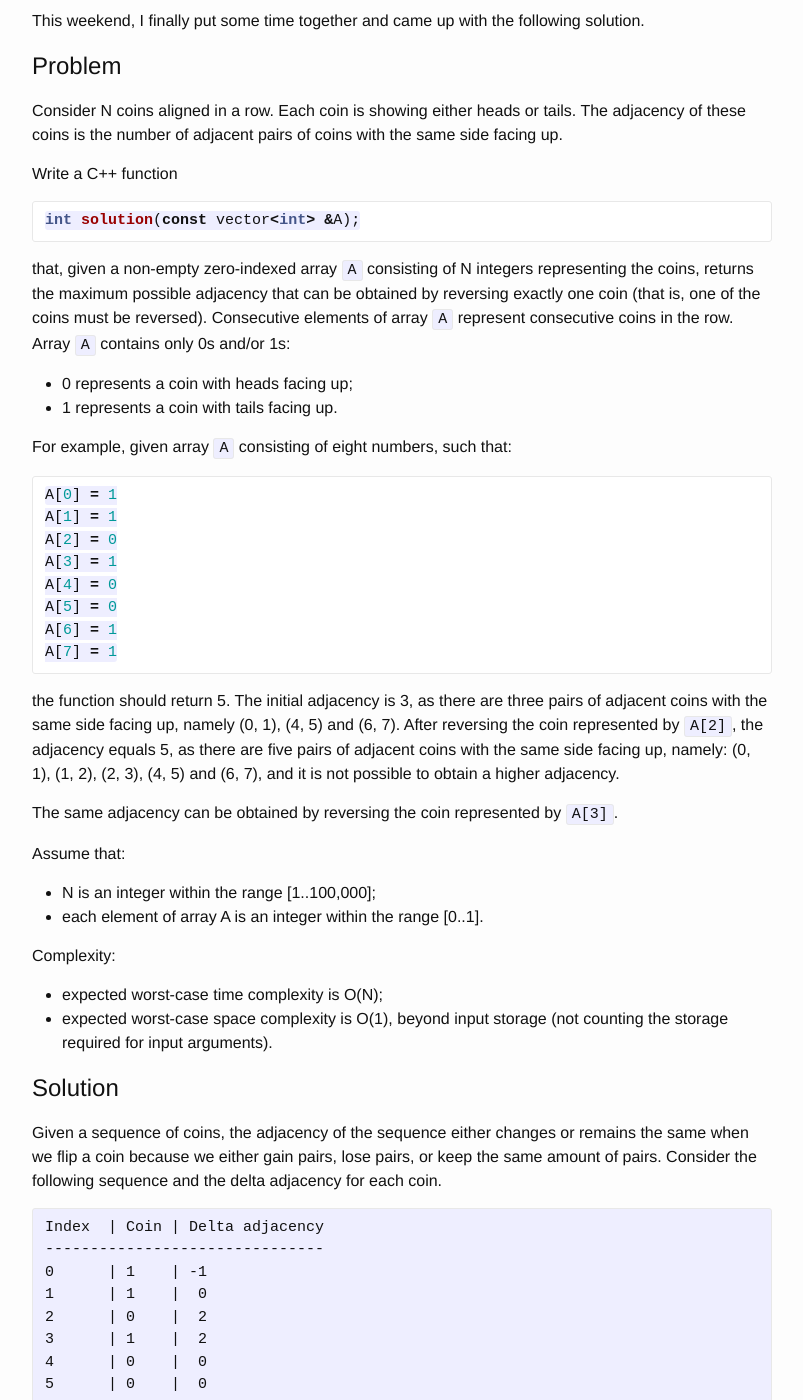
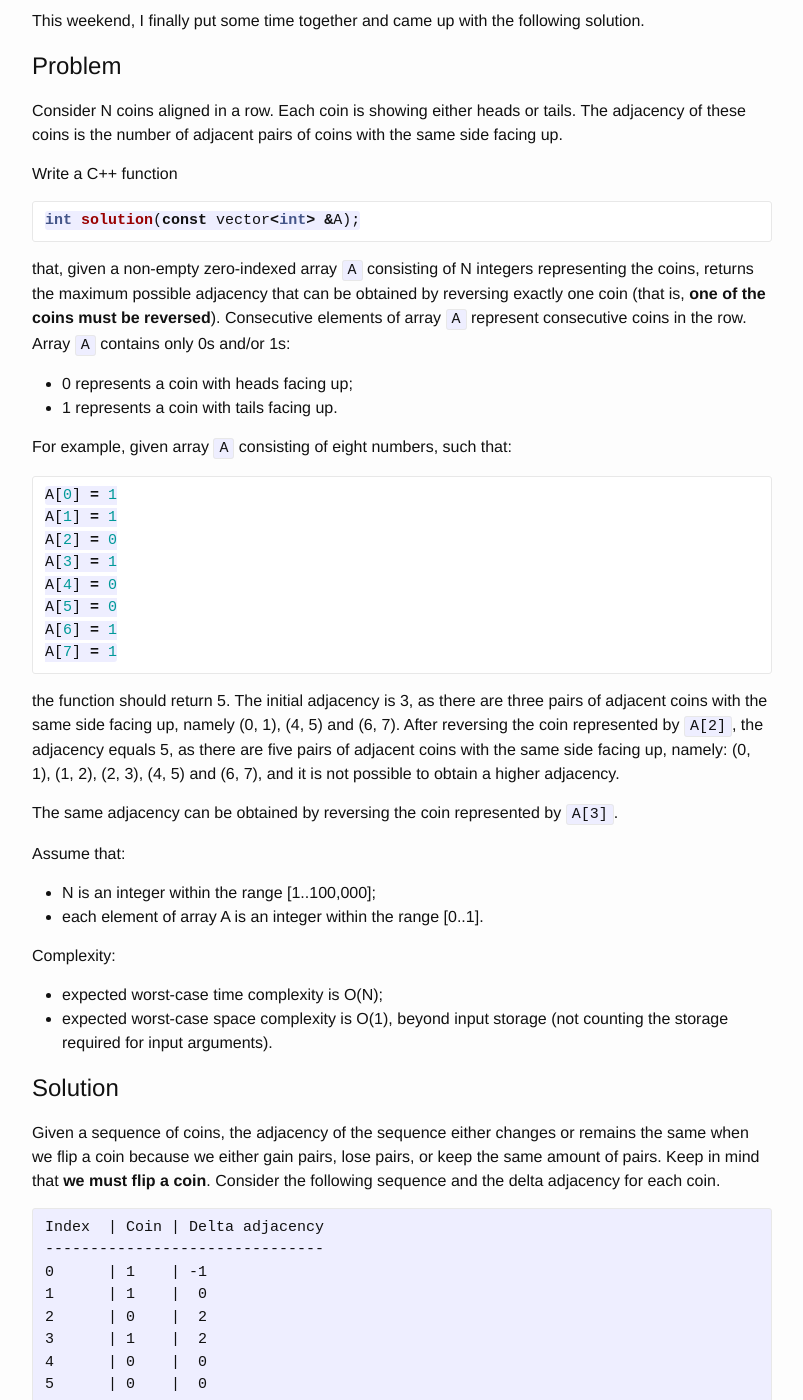
Before and after one commit to mrrusof/mrrusof.github.io, a Jekyll site: the page built from _posts/2016-02-14-adjacent-coins.markdown, in a window 1280 px wide and 1400 px high, scrolled down 302 px. Shown: the whole window, without its empty margins (238-1041 px from the left). Built offline with Jekyll 4.4.1, drawn with Linux system fonts in a browser that asks for light colours; comment, search, counter and statistics services are not loaded.

Commit message:
Remark that we must flip a coin in adjacent coins.

````diff
--- a/_posts/2016-02-14-adjacent-coins.markdown
+++ b/_posts/2016-02-14-adjacent-coins.markdown
@@ -32,8 +32,8 @@ int solution(const vector<int> &A);
 
 that, given a non-empty zero-indexed array `A` consisting of N integers
 representing the coins, returns the maximum possible adjacency that
-can be obtained by reversing exactly one coin (that is, one of the
-coins must be reversed). Consecutive elements of array `A` represent
+can be obtained by reversing exactly one coin (that is, **one of the
+coins must be reversed**). Consecutive elements of array `A` represent
 consecutive coins in the row. Array `A` contains only 0s and/or 1s:
 
 - 0 represents a coin with heads facing up;
@@ -76,11 +76,12 @@ Complexity:
 # Solution
 
 Given a sequence of coins, the adjacency of the sequence either
-changes or remains the same when we flip a coin because we either
-gain pairs, lose pairs, or keep the same amount of pairs.  Consider
-the following sequence and the delta adjacency for each coin.
+changes or remains the same when we flip a coin because we either gain
+pairs, lose pairs, or keep the same amount of pairs.  Keep in mind
+that **we must flip a coin**.  Consider the following sequence and the
+delta adjacency for each coin.
 
-```ascuudoc
+```asciidoc
 Index  | Coin | Delta adjacency
 -------------------------------
 0      | 1    | -1
````
